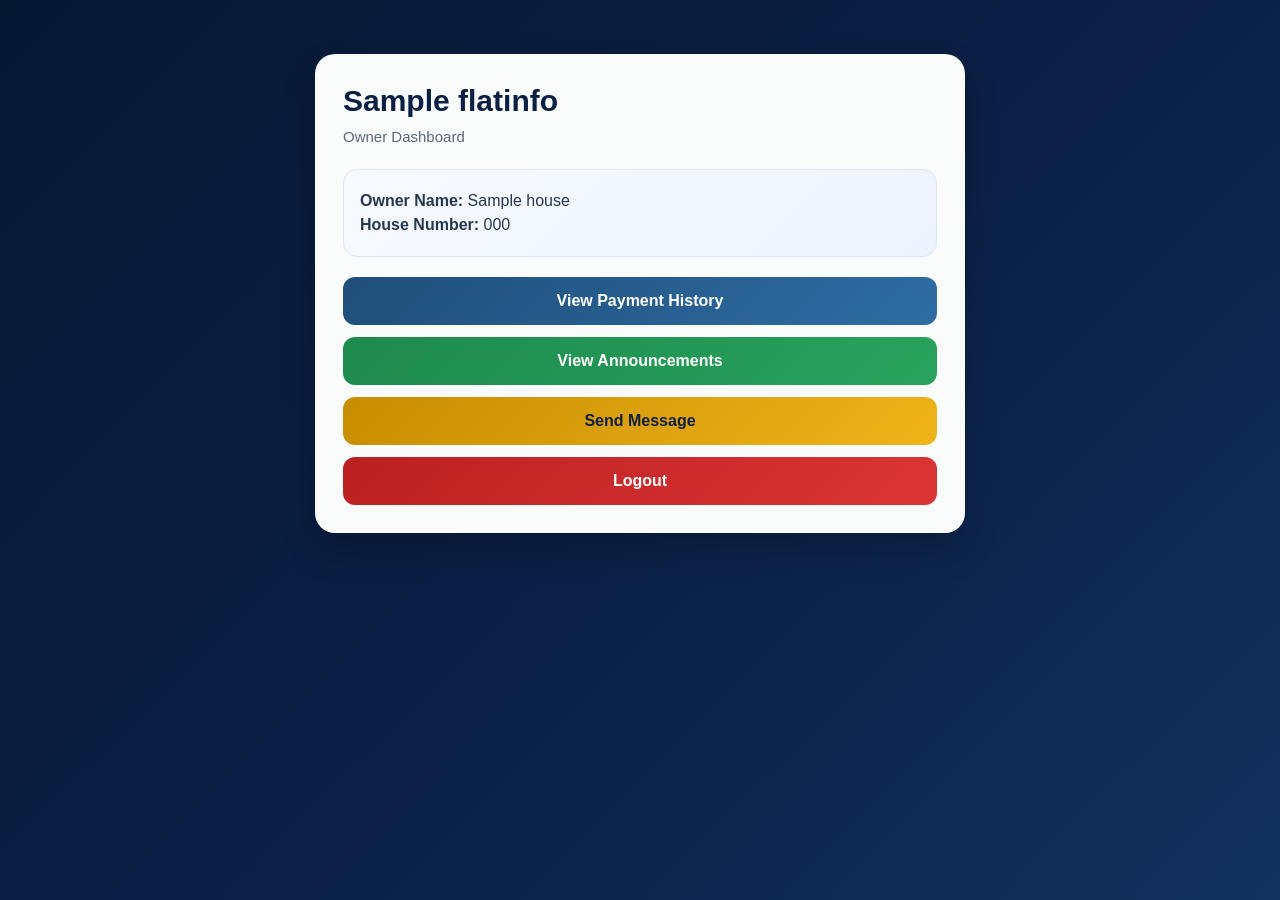
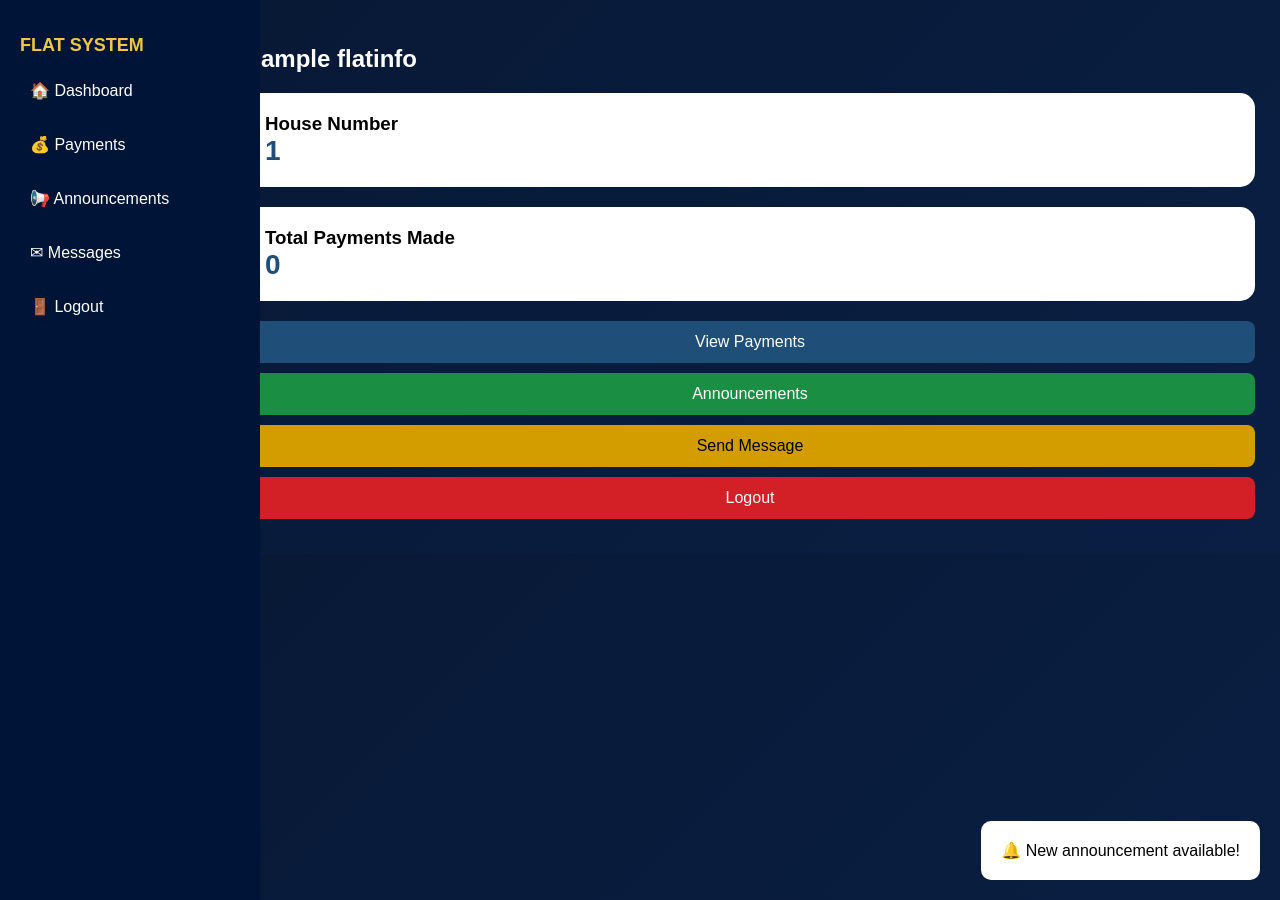
Before and after one commit to jeroinfoservice-cyber/flat_mgmt, a Django app: template templates/owner/home.html in a window 1280 px wide. Run offline with Django 5.2, Linux system fonts and the light colour scheme; the template is opened without the code that fills it: values that come from a table or form of the project are taken from there, others are empty; tables that the repository leaves empty hold one stand-in row (values such as "Sample post").

Commit message:
Owner dasboard update

```diff
--- a/templates/owner/home.html
+++ b/templates/owner/home.html
@@ -1,121 +1,156 @@
 <!DOCTYPE html>
 <html>
 <head>
-    <title>Owner Home</title>
+    <title>Owner Dashboard</title>
     <meta name="viewport" content="width=device-width, initial-scale=1.0">
 
     <style>
-        * {
-            box-sizing: border-box;
+        body {
+            margin: 0;
+            font-family: Arial;
+            display: flex;
+            background: linear-gradient(135deg, #071833, #0A1F44);
+            color: white;
         }
 
-        body {
-            margin: 0;
-            font-family: Arial, sans-serif;
-            min-height: 100vh;
-            background: linear-gradient(135deg, #071833, #0A1F44, #12315d);
-            padding: 24px;
+        /* SIDEBAR */
+        .sidebar {
+            width: 220px;
+            background: #001437;
+            height: 100vh;
+            padding: 20px;
+            position: fixed;
         }
 
-        .wrapper {
-            max-width: 650px;
-            margin: 30px auto;
+        .sidebar h2 {
+            color: #f4c542;
+            font-size: 18px;
+        }
+
+        .sidebar a {
+            display: block;
+            color: white;
+            text-decoration: none;
+            margin: 15px 0;
+            padding: 10px;
+            border-radius: 8px;
+        }
+
+        .sidebar a:hover {
+            background: #0A1F44;
+        }
+
+        /* MAIN */
+        .main {
+            margin-left: 220px;
+            padding: 25px;
+            width: 100%;
         }
 
         .card {
-            background: rgba(255,255,255,0.98);
-            border-radius: 20px;
-            padding: 28px;
-            box-shadow: 0 18px 35px rgba(0,0,0,0.20);
-        }
-
-        .title {
-            color: #0A1F44;
-            font-size: 30px;
-            font-weight: bold;
-            margin: 0 0 8px;
-            line-height: 1.25;
-        }
-
-        .sub {
-            color: #5c6880;
-            margin: 0 0 24px;
-            font-size: 15px;
-        }
-
-        .info-box {
-            background: linear-gradient(135deg, #f7faff, #eef4ff);
-            border: 1px solid #dde7f5;
-            border-radius: 14px;
-            padding: 16px;
+            background: white;
+            color: black;
+            padding: 20px;
+            border-radius: 15px;
             margin-bottom: 20px;
         }
 
-        .info-box p {
-            margin: 6px 0;
-            font-size: 16px;
-            color: #243852;
+        .card h3 {
+            margin: 0;
+        }
+
+        .count {
+            font-size: 28px;
+            font-weight: bold;
+            color: #1f4e79;
+        }
+
+        /* POPUP */
+        .popup {
+            position: fixed;
+            bottom: 20px;
+            right: 20px;
+            background: white;
+            color: black;
+            padding: 20px;
+            border-radius: 10px;
+            display: none;
         }
 
         .btn {
             display: block;
+            padding: 12px;
+            margin: 10px 0;
+            text-align: center;
+            border-radius: 8px;
             text-decoration: none;
-            text-align: center;
-            padding: 15px;
-            border-radius: 12px;
-            font-size: 16px;
-            font-weight: bold;
             color: white;
-            margin-top: 12px;
-            transition: 0.2s ease;
         }
 
-        .btn:hover {
-            transform: translateY(-1px);
-        }
-
-        .blue  { background: linear-gradient(135deg, #1f4e79, #2e6da5); }
-        .green { background: linear-gradient(135deg, #1d8a4c, #29a35d); }
-        .gold  { background: linear-gradient(135deg, #c78d00, #f0b41a); color: #10213f; }
-        .red   { background: linear-gradient(135deg, #bb2020, #dc3535); }
-
-        @media (max-width: 600px) {
-            body {
-                padding: 14px;
-            }
-
-            .wrapper {
-                margin: 10px auto;
-            }
-
-            .card {
-                padding: 20px;
-            }
-
-            .title {
-                font-size: 25px;
-            }
-        }
+        .blue { background: #1f4e79; }
+        .green { background: #1a8f43; }
+        .gold { background: #d39d00; color:black; }
+        .red { background: #d32027; }
     </style>
 </head>
+
 <body>
 
-<div class="wrapper">
+<div class="sidebar">
+    <h2>FLAT SYSTEM</h2>
+
+    <a href="{% url 'owner_home' %}">🏠 Dashboard</a>
+    <a href="{% url 'owner_payments' %}">💰 Payments</a>
+    <a href="{% url 'owner_announcements' %}">📢 Announcements</a>
+    <a href="{% url 'owner_message' %}">✉ Messages</a>
+    <a href="{% url 'owner_logout' %}">🚪 Logout</a>
+</div>
+
+<div class="main">
+
+    <h2>{{ flat.name }}</h2>
+
     <div class="card">
-        <h1 class="title">{{ flat.name|default:"PERBADANAN PENGURUSAN BLOK B1" }}</h1>
-        <p class="sub">Owner Dashboard</p>
+        <h3>House Number</h3>
+        <div class="count" id="houseCount">0</div>
+    </div>
 
-        <div class="info-box">
-            <p><strong>Owner Name:</strong> {{ house.owner_name }}</p>
-            <p><strong>House Number:</strong> {{ house.house_number }}</p>
-        </div>
+    <div class="card">
+        <h3>Total Payments Made</h3>
+        <div class="count" id="paymentCount">0</div>
+    </div>
 
-        <a class="btn blue" href="{% url 'owner_payments' %}">View Payment History</a>
-        <a class="btn green" href="{% url 'owner_announcements' %}">View Announcements</a>
-        <a class="btn gold" href="{% url 'owner_message' %}">Send Message</a>
-        <a class="btn red" href="{% url 'owner_logout' %}">Logout</a>
-    </div>
+    <a class="btn blue" href="{% url 'owner_payments' %}">View Payments</a>
+    <a class="btn green" href="{% url 'owner_announcements' %}">Announcements</a>
+    <a class="btn gold" href="{% url 'owner_message' %}">Send Message</a>
+    <a class="btn red" href="{% url 'owner_logout' %}">Logout</a>
+
 </div>
+
+<!-- POPUP -->
+<div class="popup" id="popup">
+    🔔 New announcement available!
+</div>
+
+<script>
+    // Animated counter
+    function animate(id, value) {
+        let i = 0;
+        let interval = setInterval(() => {
+            document.getElementById(id).innerText = i;
+            i++;
+            if (i > value) clearInterval(interval);
+        }, 30);
+    }
+
+    animate("houseCount", 1);
+    animate("paymentCount", {{ payment_count|default:0 }});
+
+    // Popup
+    setTimeout(() => {
+        document.getElementById("popup").style.display = "block";
+    }, 1000);
+</script>
 
 </body>
 </html>
```
Also changed, not shown: flats/views.py (+15 -8 lines).
